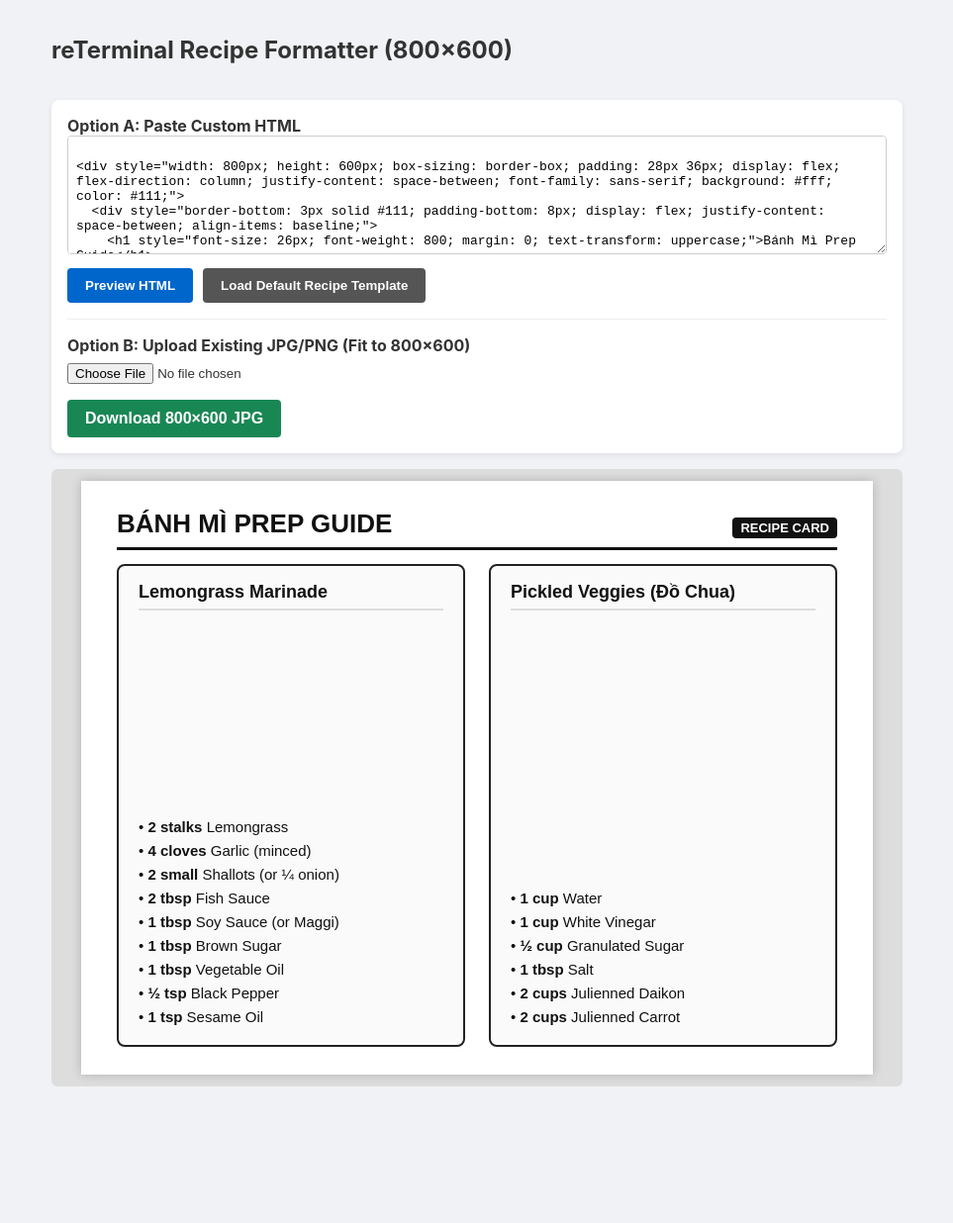
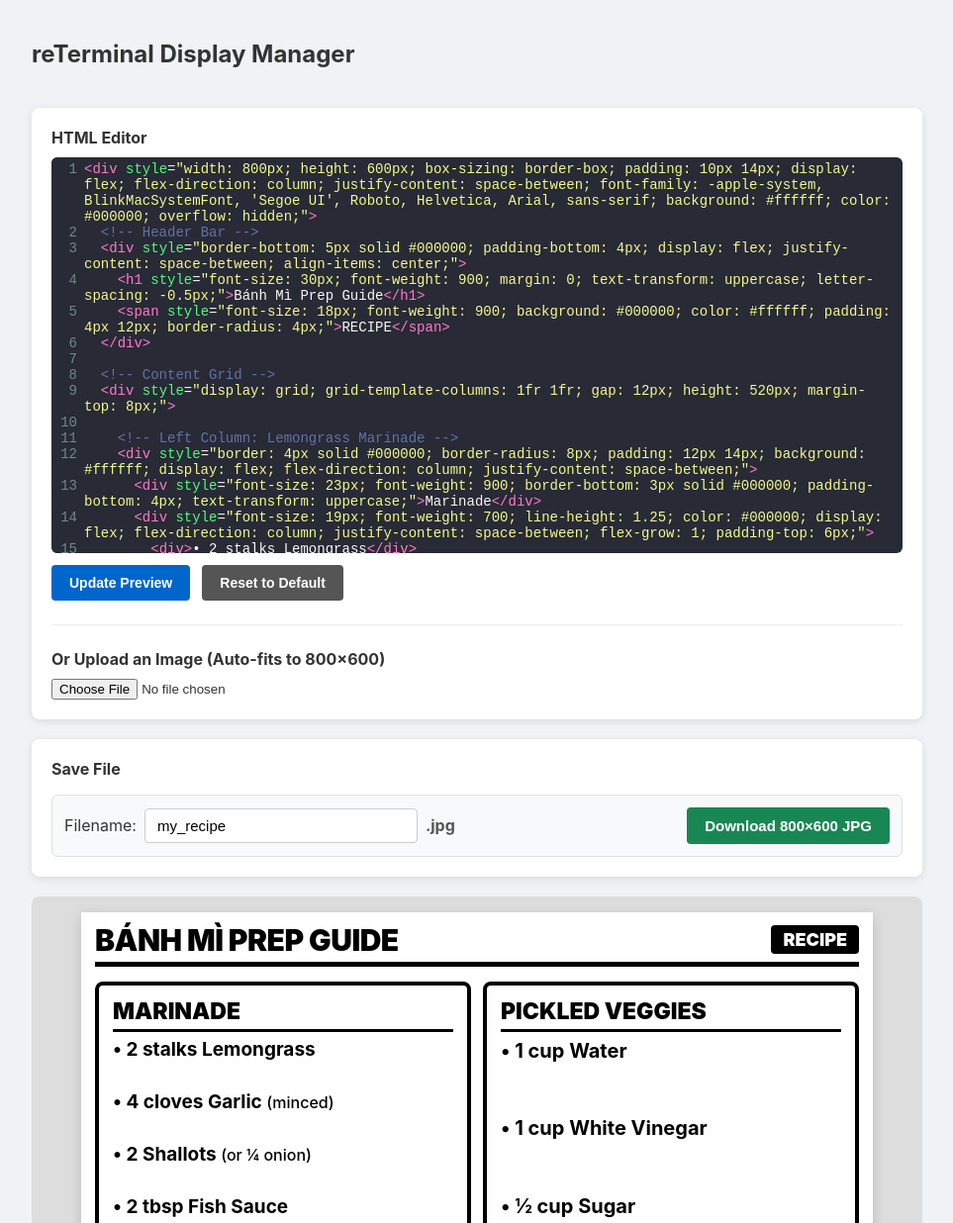
Before and after one commit to notowheat/eink-convert, a plain HTML site: page index.html in a window 1280 px wide. Shown: the top 1236 px of the page at 99% size, without its empty margins (158-1121 px from the left). Before the commit the page ends 1114 px from the top, so only its background shows below. Drawn offline with nearby package versions, Linux system fonts and the light colour scheme.

Commit message:
Refactor index.html for improved layout and functionality
Updated styling and functionality of the HTML page. Improved layout, button styles, and added CodeMirror integration for HTML editing.

```diff
--- a/index.html
+++ b/index.html
@@ -4,12 +4,23 @@
   <meta charset="UTF-8">
   <meta name="viewport" content="width=device-width, initial-scale=1.0">
   <title>reTerminal 800x600 Card Generator</title>
+
+  <!-- HTML to Image Library -->
   <script src="https://cdnjs.cloudflare.com/ajax/libs/html2canvas/1.4.1/html2canvas.min.js"></script>
+
+  <!-- CodeMirror for Syntax Highlighting -->
+  <link rel="stylesheet" href="https://cdnjs.cloudflare.com/ajax/libs/codemirror/5.65.13/codemirror.min.css">
+  <link rel="stylesheet" href="https://cdnjs.cloudflare.com/ajax/libs/codemirror/5.65.13/theme/dracula.min.css">
+  <script src="https://cdnjs.cloudflare.com/ajax/libs/codemirror/5.65.13/codemirror.min.js"></script>
+  <script src="https://cdnjs.cloudflare.com/ajax/libs/codemirror/5.65.13/mode/xml/xml.min.js"></script>
+  <script src="https://cdnjs.cloudflare.com/ajax/libs/codemirror/5.65.13/mode/css/css.min.js"></script>
+  <script src="https://cdnjs.cloudflare.com/ajax/libs/codemirror/5.65.13/mode/htmlmixed/htmlmixed.min.js"></script>
+
   <style>
     body {
       font-family: -apple-system, BlinkMacSystemFont, "Segoe UI", Roboto, sans-serif;
       margin: 0;
-      padding: 16px;
+      padding: 20px;
       background: #f0f2f5;
       color: #333;
       display: flex;
@@ -17,34 +28,24 @@
       align-items: center;
     }
     .container {
-      max-width: 860px;
+      max-width: 900px;
       width: 100%;
       display: flex;
       flex-direction: column;
-      gap: 16px;
+      gap: 20px;
     }
     .panel {
       background: #fff;
-      padding: 16px;
+      padding: 20px;
       border-radius: 8px;
-      box-shadow: 0 2px 6px rgba(0,0,0,0.08);
-    }
-    textarea {
-      width: 100%;
-      height: 120px;
-      box-sizing: border-box;
-      font-family: monospace;
-      font-size: 13px;
-      padding: 8px;
-      border: 1px solid #ccc;
-      border-radius: 4px;
-      resize: vertical;
+      box-shadow: 0 2px 8px rgba(0,0,0,0.1);
     }
     .btn-row {
       display: flex;
-      gap: 10px;
-      margin-top: 10px;
+      gap: 12px;
+      margin-top: 12px;
       flex-wrap: wrap;
+      align-items: center;
     }
     button {
       padding: 10px 18px;
@@ -54,17 +55,47 @@
       border-radius: 4px;
       font-weight: 600;
       cursor: pointer;
+      font-size: 14px;
     }
     button:hover { background: #0052a3; }
     .btn-secondary { background: #555; }
     .btn-secondary:hover { background: #333; }
+    .btn-success { background: #198754; font-size: 15px; }
+    .btn-success:hover { background: #146c43; }
+
+    /* CodeMirror Overrides for larger edit area */
+    .CodeMirror {
+      height: 400px;
+      border-radius: 6px;
+      font-size: 14px;
+      margin-top: 10px;
+      border: 1px solid #ddd;
+    }
+
+    .filename-container {
+      display: flex;
+      align-items: center;
+      gap: 8px;
+      background: #f8f9fa;
+      padding: 12px;
+      border-radius: 6px;
+      border: 1px solid #dee2e6;
+      margin-top: 16px;
+    }
+    .filename-container input {
+      padding: 8px 12px;
+      font-size: 15px;
+      border: 1px solid #ccc;
+      border-radius: 4px;
+      width: 250px;
+    }
 
     /* Viewport preview container: strict 800x600 */
     .preview-wrapper {
       overflow-x: auto;
       background: #ddd;
-      padding: 12px;
-      border-radius: 6px;
+      padding: 16px;
+      border-radius: 8px;
       display: flex;
       justify-content: center;
     }
@@ -76,32 +107,39 @@
       background: #fff;
       position: relative;
       overflow: hidden;
-      box-shadow: 0 0 10px rgba(0,0,0,0.2);
+      box-shadow: 0 4px 12px rgba(0,0,0,0.15);
     }
   </style>
 </head>
 <body>
 
 <div class="container">
-  <h2>reTerminal Recipe Formatter (800×600)</h2>
+  <h2>reTerminal Display Manager</h2>
 
-  <!-- Controls -->
+  <!-- Editor Panel -->
   <div class="panel">
-    <label><strong>Option A: Paste Custom HTML</strong></label>
-    <textarea id="html-input" placeholder="Paste HTML & inline CSS here..."></textarea>
+    <label style="font-size: 16px; font-weight: 700;">HTML Editor</label>
+    <textarea id="html-input"></textarea>
 
     <div class="btn-row">
-      <button onclick="renderCustomHtml()">Preview HTML</button>
-      <button class="btn-secondary" onclick="loadDefaultTemplate()">Load Default Recipe Template</button>
+      <button onclick="renderCustomHtml()">Update Preview</button>
+      <button class="btn-secondary" onclick="loadDefaultTemplate()">Reset to Default</button>
     </div>
 
-    <hr style="margin: 16px 0; border: none; border-top: 1px solid #eee;">
+    <hr style="margin: 24px 0; border: none; border-top: 1px solid #eee;">
 
-    <label><strong>Option B: Upload Existing JPG/PNG (Fit to 800×600)</strong></label><br>
-    <input type="file" id="image-upload" accept="image/*" style="margin-top: 8px;" onchange="handleImageUpload(event)">
+    <label style="font-size: 16px; font-weight: 700;">Or Upload an Image (Auto-fits to 800×600)</label><br>
+    <input type="file" id="image-upload" accept="image/*" style="margin-top: 10px;" onchange="handleImageUpload(event)">
+  </div>
 
-    <div class="btn-row" style="margin-top: 16px;">
-      <button style="background: #198754; font-size: 16px;" onclick="exportToJpg()">Download 800×600 JPG</button>
+  <!-- Export Panel -->
+  <div class="panel">
+    <label style="font-size: 16px; font-weight: 700;">Save File</label>
+    <div class="filename-container">
+      <label for="filename-input">Filename:</label>
+      <input type="text" id="filename-input" value="my_recipe">
+      <span style="font-weight: bold; color: #555;">.jpg</span>
+      <button class="btn-success" style="margin-left: auto;" onclick="exportToJpg()">Download 800×600 JPG</button>
     </div>
   </div>
 
@@ -114,8 +152,17 @@
 <script>
   const target = document.getElementById('render-target');
 
+  // Initialize CodeMirror
+  const editor = CodeMirror.fromTextArea(document.getElementById('html-input'), {
+    mode: "htmlmixed",
+    theme: "dracula",
+    lineNumbers: true,
+    lineWrapping: true,
+    indentUnit: 2
+  });
+
   function renderCustomHtml() {
-    const rawHtml = document.getElementById('html-input').value;
+    const rawHtml = editor.getValue();
     if (!rawHtml.trim()) return;
     target.innerHTML = rawHtml;
   }
@@ -125,63 +172,78 @@
     if (!file) return;
     const reader = new FileReader();
     reader.onload = function(evt) {
-      target.innerHTML = `
+      const imgHtml = `
         <div style="width: 800px; height: 600px; display: flex; align-items: center; justify-content: center; background: #fff;">
           <img src="${evt.target.result}" style="max-width: 800px; max-height: 600px; object-fit: contain;">
         </div>
       `;
+      editor.setValue(imgHtml);
+      target.innerHTML = imgHtml;
     };
     reader.readAsDataURL(file);
   }
 
   function loadDefaultTemplate() {
-    const defaultTemplate = `
-<div style="width: 800px; height: 600px; box-sizing: border-box; padding: 28px 36px; display: flex; flex-direction: column; justify-content: space-between; font-family: sans-serif; background: #fff; color: #111;">
-  <div style="border-bottom: 3px solid #111; padding-bottom: 8px; display: flex; justify-content: space-between; align-items: baseline;">
-    <h1 style="font-size: 26px; font-weight: 800; margin: 0; text-transform: uppercase;">Bánh Mì Prep Guide</h1>
-    <span style="font-size: 13px; font-weight: 700; background: #111; color: #fff; padding: 3px 8px; border-radius: 4px;">RECIPE CARD</span>
+    const defaultTemplate = `<div style="width: 800px; height: 600px; box-sizing: border-box; padding: 10px 14px; display: flex; flex-direction: column; justify-content: space-between; font-family: -apple-system, BlinkMacSystemFont, 'Segoe UI', Roboto, Helvetica, Arial, sans-serif; background: #ffffff; color: #000000; overflow: hidden;">
+  <!-- Header Bar -->
+  <div style="border-bottom: 5px solid #000000; padding-bottom: 4px; display: flex; justify-content: space-between; align-items: center;">
+    <h1 style="font-size: 30px; font-weight: 900; margin: 0; text-transform: uppercase; letter-spacing: -0.5px;">Bánh Mì Prep Guide</h1>
+    <span style="font-size: 18px; font-weight: 900; background: #000000; color: #ffffff; padding: 4px 12px; border-radius: 4px;">RECIPE</span>
   </div>
-  <div style="display: grid; grid-template-columns: 1fr 1fr; gap: 24px; height: calc(100% - 56px); margin-top: 14px;">
-    <div style="border: 2px solid #222; border-radius: 8px; padding: 16px 20px; background: #fafafa; display: flex; flex-direction: column; justify-content: space-between;">
-      <div style="font-size: 18px; font-weight: 700; border-bottom: 2px solid #ddd; padding-bottom: 6px;">Lemongrass Marinade</div>
-      <div style="font-size: 15px; line-height: 1.6;">
-        <div>• <b>2 stalks</b> Lemongrass</div>
-        <div>• <b>4 cloves</b> Garlic (minced)</div>
-        <div>• <b>2 small</b> Shallots (or ¼ onion)</div>
-        <div>• <b>2 tbsp</b> Fish Sauce</div>
-        <div>• <b>1 tbsp</b> Soy Sauce (or Maggi)</div>
-        <div>• <b>1 tbsp</b> Brown Sugar</div>
-        <div>• <b>1 tbsp</b> Vegetable Oil</div>
-        <div>• <b>½ tsp</b> Black Pepper</div>
-        <div>• <b>1 tsp</b> Sesame Oil</div>
+
+  <!-- Content Grid -->
+  <div style="display: grid; grid-template-columns: 1fr 1fr; gap: 12px; height: 520px; margin-top: 8px;">
+
+    <!-- Left Column: Lemongrass Marinade -->
+    <div style="border: 4px solid #000000; border-radius: 8px; padding: 12px 14px; background: #ffffff; display: flex; flex-direction: column; justify-content: space-between;">
+      <div style="font-size: 23px; font-weight: 900; border-bottom: 3px solid #000000; padding-bottom: 4px; text-transform: uppercase;">Marinade</div>
+      <div style="font-size: 19px; font-weight: 700; line-height: 1.25; color: #000000; display: flex; flex-direction: column; justify-content: space-between; flex-grow: 1; padding-top: 6px;">
+        <div>• 2 stalks Lemongrass</div>
+        <div>• 4 cloves Garlic <span style="font-weight: 500; font-size: 16px;">(minced)</span></div>
+        <div>• 2 Shallots <span style="font-weight: 500; font-size: 16px;">(or ¼ onion)</span></div>
+        <div>• 2 tbsp Fish Sauce</div>
+        <div>• 1 tbsp Soy Sauce</div>
+        <div>• 1 tbsp Brown Sugar</div>
+        <div>• 1 tbsp Cooking Oil</div>
+        <div>• ½ tsp Black Pepper</div>
+        <div>• 1 tsp Sesame Oil</div>
       </div>
     </div>
-    <div style="border: 2px solid #222; border-radius: 8px; padding: 16px 20px; background: #fafafa; display: flex; flex-direction: column; justify-content: space-between;">
-      <div style="font-size: 18px; font-weight: 700; border-bottom: 2px solid #ddd; padding-bottom: 6px;">Pickled Veggies (Đồ Chua)</div>
-      <div style="font-size: 15px; line-height: 1.6;">
-        <div>• <b>1 cup</b> Water</div>
-        <div>• <b>1 cup</b> White Vinegar</div>
-        <div>• <b>½ cup</b> Granulated Sugar</div>
-        <div>• <b>1 tbsp</b> Salt</div>
-        <div>• <b>2 cups</b> Julienned Daikon</div>
-        <div>• <b>2 cups</b> Julienned Carrot</div>
+
+    <!-- Right Column: Pickled Veggies -->
+    <div style="border: 4px solid #000000; border-radius: 8px; padding: 12px 14px; background: #ffffff; display: flex; flex-direction: column; justify-content: space-between;">
+      <div style="font-size: 23px; font-weight: 900; border-bottom: 3px solid #000000; padding-bottom: 4px; text-transform: uppercase;">Pickled Veggies</div>
+      <div style="font-size: 20px; font-weight: 700; line-height: 1.35; color: #000000; display: flex; flex-direction: column; justify-content: space-between; flex-grow: 1; padding-top: 6px;">
+        <div>• 1 cup Water</div>
+        <div>• 1 cup White Vinegar</div>
+        <div>• ½ cup Sugar</div>
+        <div>• 1 tbsp Salt</div>
+        <div>• 2 cups Daikon <span style="font-weight: 500; font-size: 17px;">(julienne)</span></div>
+        <div>• 2 cups Carrot <span style="font-weight: 500; font-size: 17px;">(julienne)</span></div>
+      </div>
+      <div style="font-size: 16px; font-weight: 800; border-top: 2px solid #000000; padding-top: 6px; text-align: center;">
+        ĐỒ CHUA
       </div>
     </div>
   </div>
 </div>`;
-    document.getElementById('html-input').value = defaultTemplate;
+    editor.setValue(defaultTemplate);
     target.innerHTML = defaultTemplate;
   }
 
   function exportToJpg() {
+    let filename = document.getElementById('filename-input').value.trim();
+    if (!filename) filename = 'recipe_800x600';
+    if (!filename.toLowerCase().endsWith('.jpg')) filename += '.jpg';
+
     html2canvas(target, {
       width: 800,
       height: 600,
-      scale: 1, // keeps output native 1:1 at 800x600
+      scale: 1,
       useCORS: true
     }).then(canvas => {
       const link = document.createElement('a');
-      link.download = 'recipe_800x600.jpg';
+      link.download = filename;
       link.href = canvas.toDataURL('image/jpeg', 0.95);
       link.click();
     });
```
